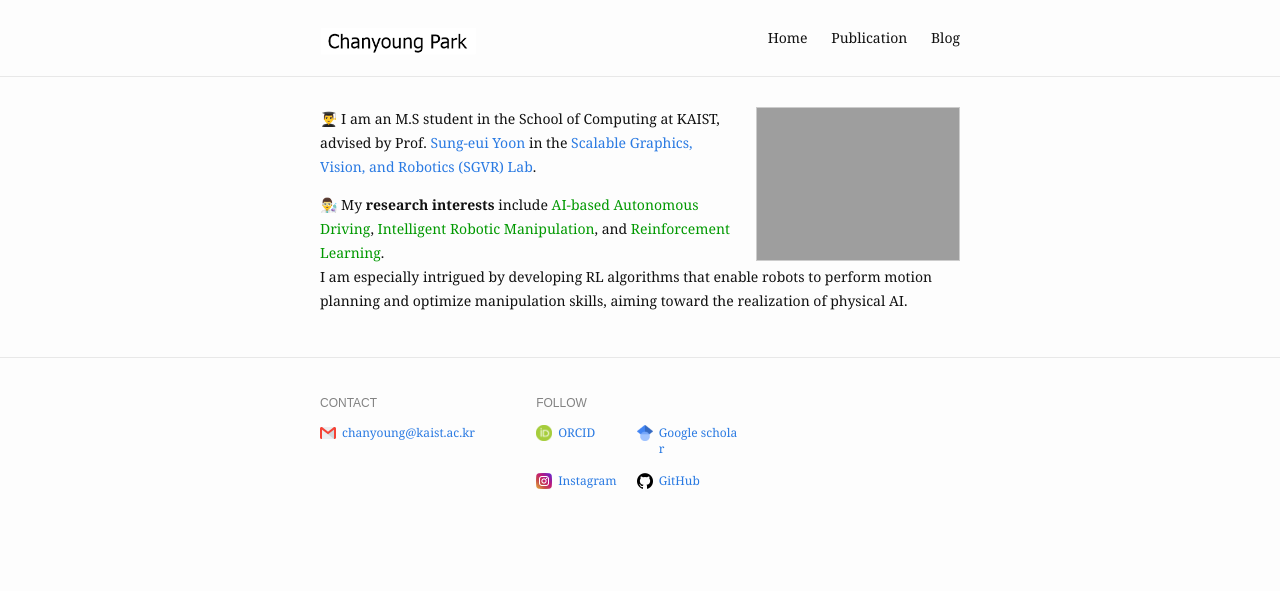
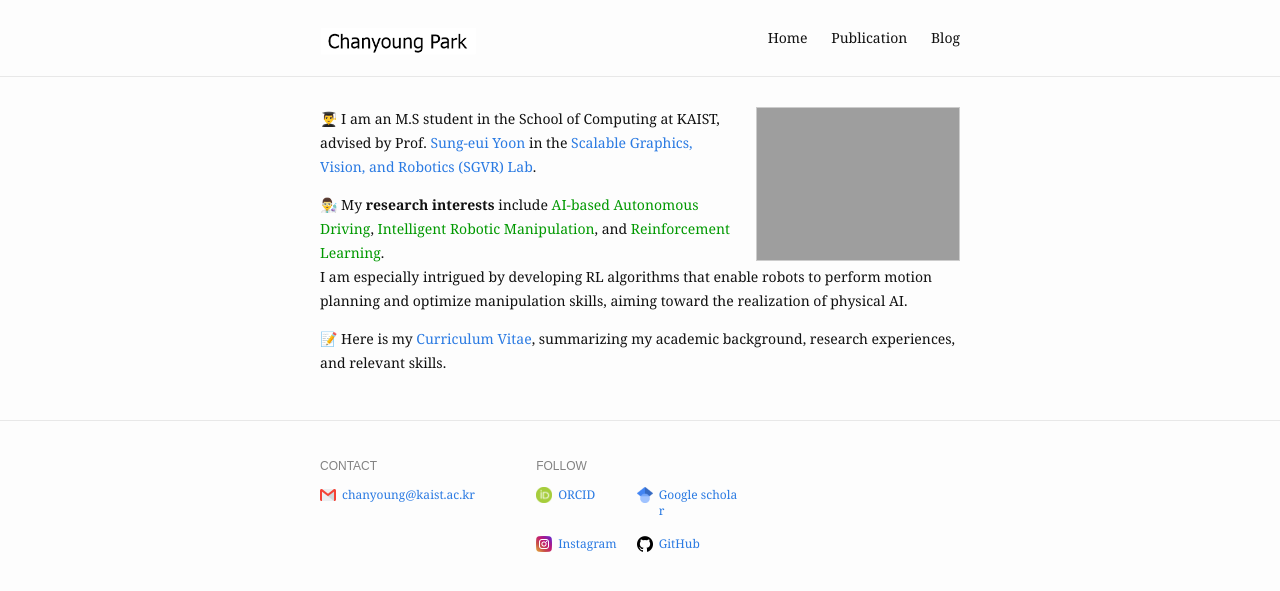
Before and after one commit to cosdeneb/cosdeneb.github.io, a Jekyll site: the page built from index.md, in a window 1280 px wide. Shown: the top 591 px of the page. Built offline with Jekyll 4.4.1, drawn with Linux system fonts in a browser that asks for light colours.

Commit message:
Update index.md

```diff
--- a/index.md
+++ b/index.md
@@ -11,3 +11,7 @@ profile_picture:
 <p>
   👨‍🔬 My <b>research interests</b> include <font color='#009900'>AI-based Autonomous Driving</font>, <font color='#009900'>Intelligent Robotic Manipulation</font>, and <font color='#009900'>Reinforcement Learning</font>. <br> I am especially intrigued by developing RL algorithms that enable robots to perform motion planning and optimize manipulation skills, aiming toward the realization of physical AI.
 </p>
+
+<p>
+  📝 Here is my <a href="https://drive.google.com/file/d/1jujS6oCbr5--ePoY8N1Yh9ACIArTMyR6/view?usp=sharing">Curriculum Vitae</a>, summarizing my academic background, research experiences, and relevant skills.
+</p>
```
